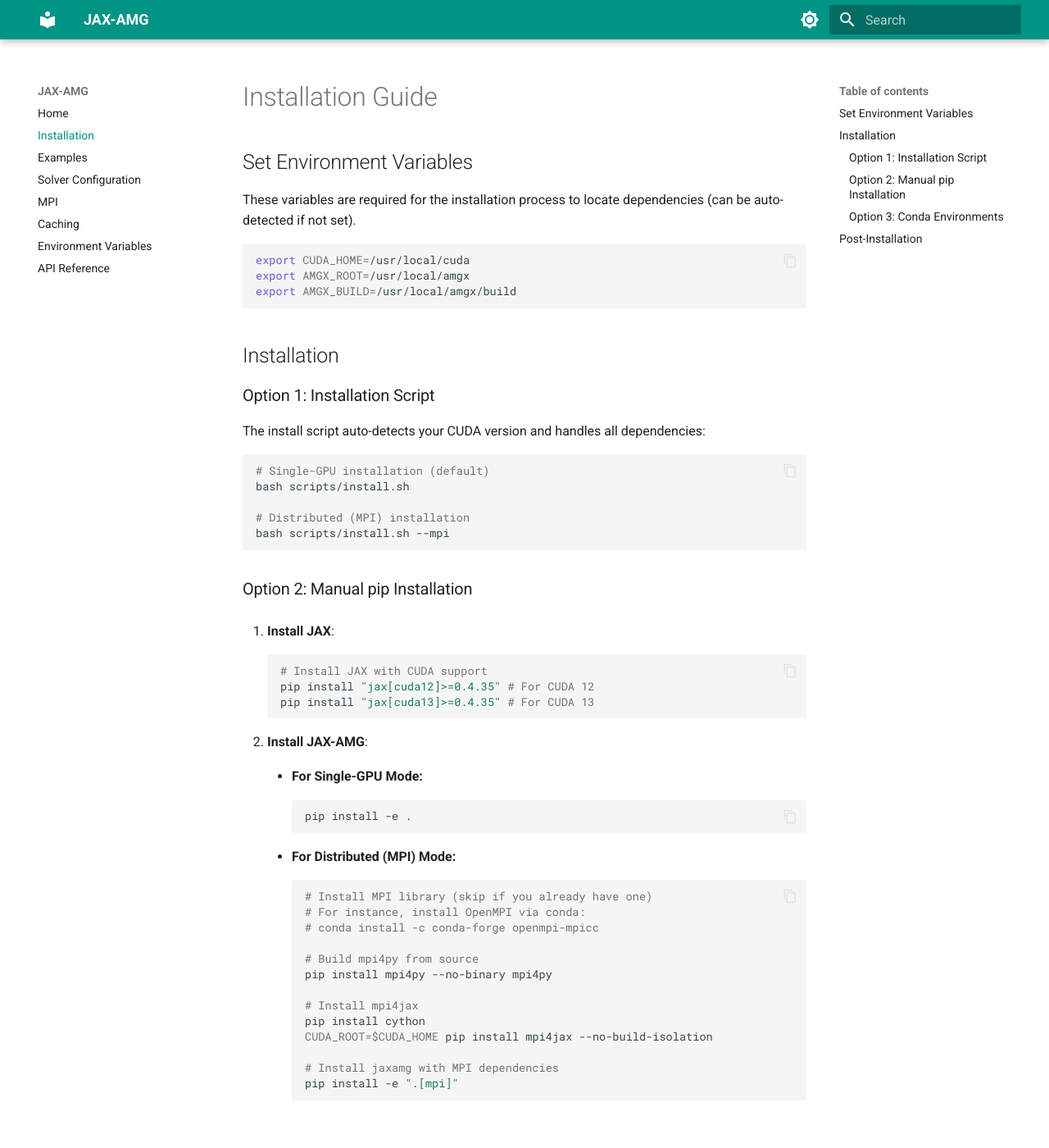
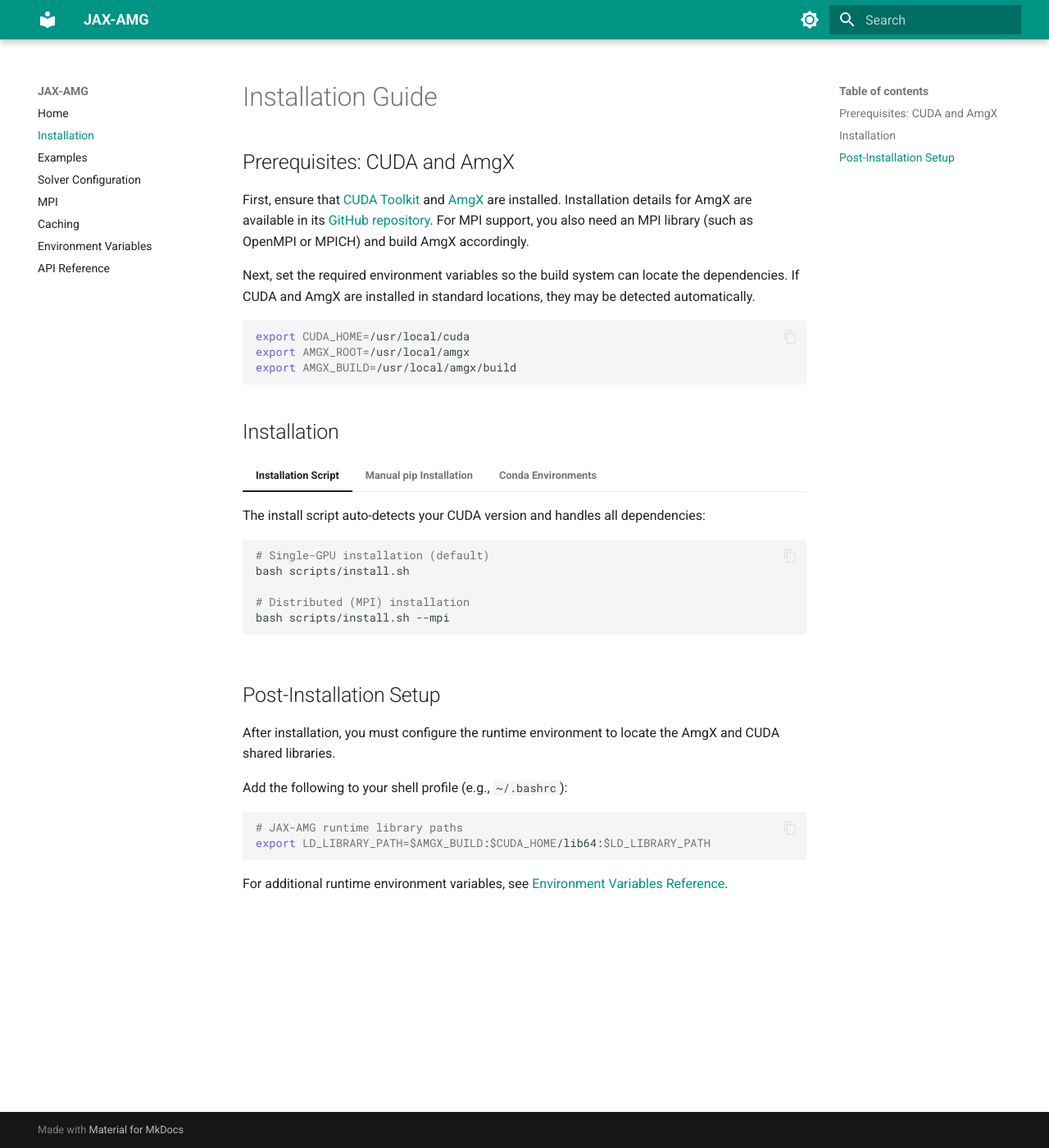
Before and after one commit to jx-wang-s-group/JAX-AMG, an MkDocs documentation site: the page built from docs/install.md, in a window 1280 px wide and 1400 px high. Shown: the whole window at 82% size. Built offline with MkDocs 1.6.1 and Material for MkDocs 9.7.7, drawn with Linux system fonts in a browser that asks for light colours; some of the changed text lies outside the part shown.

Commit message:
Update installation guide

````diff
--- a/docs/install.md
+++ b/docs/install.md
@@ -1,8 +1,10 @@
 # Installation Guide
 
-## Set Environment Variables
+## Prerequisites: CUDA and AmgX
 
-These variables are required for the installation process to locate dependencies (can be auto-detected if not set).
+First, ensure that [CUDA Toolkit](https://developer.nvidia.com/cuda/toolkit) and [AmgX](https://developer.nvidia.com/amgx) are installed. Installation details for AmgX are available in its [GitHub repository](https://github.com/NVIDIA/AMGX). For MPI support, you also need an MPI library (such as OpenMPI or MPICH) and build AmgX accordingly.
+
+Next, set the required environment variables so the build system can locate the dependencies. If CUDA and AmgX are installed in standard locations, they may be detected automatically.
 
 ```bash
 export CUDA_HOME=/usr/local/cuda
@@ -10,76 +12,78 @@
 export AMGX_BUILD=/usr/local/amgx/build
 ```
 
+
 ## Installation
 
-### Option 1: Installation Script
+=== "Installation Script"
 
-The install script auto-detects your CUDA version and handles all dependencies:
+    The install script auto-detects your CUDA version and handles all dependencies:
 
-```bash
-# Single-GPU installation (default)
-bash scripts/install.sh
+    ```bash
+    # Single-GPU installation (default)
+    bash scripts/install.sh
 
-# Distributed (MPI) installation
-bash scripts/install.sh --mpi
-```
+    # Distributed (MPI) installation
+    bash scripts/install.sh --mpi
+    ```
 
-### Option 2: Manual pip Installation
+=== "Manual pip Installation"
 
-1. **Install JAX**:
-   ```bash
-   # Install JAX with CUDA support
-   pip install "jax[cuda12]>=0.4.35" # For CUDA 12
-   pip install "jax[cuda13]>=0.4.35" # For CUDA 13
-   ```
+    1. **Install JAX**:
 
-2. **Install JAX-AMG**:
+        ```bash
+        # Install JAX with CUDA support
+        pip install "jax[cuda12]>=0.4.35" # For CUDA 12
+        pip install "jax[cuda13]>=0.4.35" # For CUDA 13
+        ```
 
-    - **For Single-GPU Mode:**
-   ```bash
-   pip install -e .
-   ```
+    2. **Install JAX-AMG**:
 
-    - **For Distributed (MPI) Mode:**
-   ```bash
-   # Install MPI library (skip if you already have one)
-   # For instance, install OpenMPI via conda:
-   # conda install -c conda-forge openmpi-mpicc
+        - **For Single-GPU Mode:**
+        ```bash
+        pip install -e .
+        ```
 
-   # Build mpi4py from source
-   pip install mpi4py --no-binary mpi4py
+        - **For Distributed (MPI) Mode:**
+        ```bash
+        # Install MPI library (skip if you already have one)
+        # For instance, install OpenMPI via conda:
+        # conda install -c conda-forge openmpi-mpicc
 
-   # Install mpi4jax
-   pip install cython
-   CUDA_ROOT=$CUDA_HOME pip install mpi4jax --no-build-isolation
+        # Build mpi4py from source
+        pip install mpi4py --no-binary mpi4py
 
-   # Install jaxamg with MPI dependencies
-   pip install -e ".[mpi]"
-   ```
+        # Install mpi4jax
+        pip install cython
+        CUDA_ROOT=$CUDA_HOME pip install mpi4jax --no-build-isolation
 
-### Option 3: Conda Environments
+        # Install jaxamg with MPI dependencies
+        pip install -e ".[mpi]"
+        ```
 
-Use the provided conda environment files.
+=== "Conda Environments"
 
-```bash
-# Single-GPU mode
-conda env create -f environment.yml
-conda activate jaxamg
+    Use the provided conda environment files.
 
-# Distributed mode
-conda env create -f environment-mpi.yml
-conda activate jaxamg-mpi
-```
+    ```bash
+    # Single-GPU mode
+    conda env create -f environment.yml
+    conda activate jaxamg
 
-The environment files use `jax[cuda13]`. If you need CUDA 12 instead, edit the `.yml` files and replace `cuda13` with `cuda12` before creating the environment.
+    # Distributed mode
+    conda env create -f environment-mpi.yml
+    conda activate jaxamg-mpi
+    ```
 
-If `mpi4jax` was built without CUDA support, you need to rebuild it after creating the conda environment:
+    The environment files use `jax[cuda13]`. If you need CUDA 12 instead, edit the `.yml` files and replace `cuda13` with `cuda12` before creating the environment.
 
-```bash
-CUDA_ROOT=$CUDA_HOME pip install mpi4jax --no-build-isolation --no-cache-dir --force-reinstall
-```
+    If `mpi4jax` was built without CUDA support, you need to rebuild it after creating the conda environment:
 
-## Post-Installation
+    ```bash
+    CUDA_ROOT=$CUDA_HOME pip install mpi4jax --no-build-isolation --no-cache-dir --force-reinstall
+    ```
+
+## Post-Installation Setup
 
 After installation, you must configure the runtime environment to locate the AmgX and CUDA shared libraries.
 
````
Also changed, not shown: docs/examples.md (+2 -4 lines).
